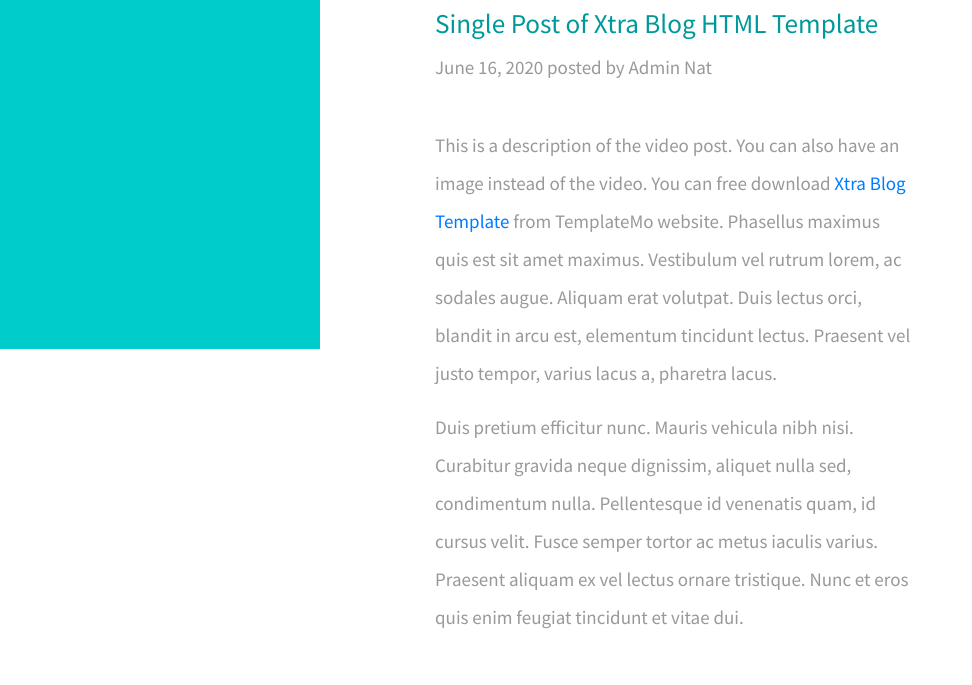
After one commit to aristovmartin/entrega_final, a Django app: page /main/blog in a window 1280 px wide. The commit adds this page. Shown: the part 451-1136 px from the top of the page, without its empty margins (0-972 px from the left). Run offline with Django 4.2, Linux system fonts and the light colour scheme; some libraries are stand-ins or nearby versions.

Commit message:
Html basico para mostrar un blog

```diff
--- a/entregaFinal/blogApp/templates/about_me.html
+++ b/entregaFinal/blogApp/templates/about_me.html
@@ -4,7 +4,7 @@
     {% load static %}
 	<meta charset="UTF-8">
 	<meta name="viewport" content="width=device-width, initial-scale=1.0">
-	<title>Xtra Blog</title>
+	<title>Blog</title>
 	<link rel="stylesheet" href="{% static 'appBlog/fontawesome/css/all.min.css' %}"> <!-- https://fontawesome.com/ -->
 	<link href="https://fonts.googleapis.com/css2?family=Source+Sans+Pro&display=swap" rel="stylesheet"> <!-- https://fonts.google.com/ -->
     <link href="{% static 'appBlog/css/bootstrap.min.css' %}" rel="stylesheet">
@@ -31,7 +31,7 @@
                         <i class="fas fa-users"></i>
                         Cuentas
                     </a></li>
-                    <li class="tm-nav-item"><a href="contact.html" class="tm-nav-link">
+                    <li class="tm-nav-item"><a href="{% url 'about' %}" class="tm-nav-link">
                         <i class="far fa-comments"></i>
                         Acerca de mi
                     </a></li>
--- a/entregaFinal/blogApp/templates/main.html
+++ b/entregaFinal/blogApp/templates/main.html
@@ -4,7 +4,7 @@
     {% load static %}
 	<meta charset="UTF-8">
 	<meta name="viewport" content="width=device-width, initial-scale=1.0">
-	<title>Xtra Blog</title>
+	<title>Blog</title>
 	<link rel="stylesheet" href="{% static 'appBlog/fontawesome/css/all.min.css' %}">
 	<link href="https://fonts.googleapis.com/css2?family=Source+Sans+Pro&display=swap" rel="stylesheet"> <!-- https://fonts.google.com/ -->
     <link href="{% static 'appBlog/css/bootstrap.min.css' %}" rel="stylesheet">
@@ -66,7 +66,8 @@
                 <!-- Esto es un articulo -->
                 <article class="col-12 col-md-6 tm-post">
                     <hr class="tm-hr-primary">
-                    <a href="post.html" class="effect-lily tm-post-link tm-pt-60">
+                    <!-- Aqui a coantinuacion va el link a el post completo-->
+                    <a href="{% url 'pagina_blog' %}" class="effect-lily tm-post-link tm-pt-60">
                         <div class="tm-post-link-inner">
                             <img src="img/img-01.jpg" alt="Image" class="img-fluid">
                         </div>
--- /dev/null
+++ b/entregaFinal/blogApp/templates/page.html
@@ -0,0 +1,77 @@
+<!DOCTYPE html>
+<html lang="en">
+<head>
+    {% load static %}
+	<meta charset="UTF-8">
+	<meta name="viewport" content="width=device-width, initial-scale=1.0">
+	<title>Blog</title>
+	<link rel="stylesheet" href="{% static 'appBlog/fontawesome/css/all.min.css' %}"> <!-- https://fontawesome.com/ -->
+	<link href="https://fonts.googleapis.com/css2?family=Source+Sans+Pro&display=swap" rel="stylesheet"> <!-- https://fonts.google.com/ -->
+    <link href="{% static 'appBlog/css/bootstrap.min.css' %}" rel="stylesheet">
+    <link href="{% static 'appBlog/css/templatemo-xtra-blog.css' %}" rel="stylesheet">
+</head>
+<body>
+	<header class="tm-header" id="tm-header">
+        <div class="tm-header-wrapper">
+            <button class="navbar-toggler" type="button" aria-label="Toggle navigation">
+                <i class="fas fa-bars"></i>
+            </button>
+            <nav class="tm-nav" id="tm-nav">
+                <ul>
+                    <li class="tm-nav-item"><a href="{% url 'inicio' %}" class="tm-nav-link">
+                        <i class="fas fa-home"></i>
+                        Inicio
+                    </a></li>
+                    <li class="tm-nav-item active"><a href="post.html" class="tm-nav-link">
+                        <i class="fas fa-pen"></i>
+                        Mensajes
+                    </a></li>
+                    <li class="tm-nav-item"><a href="about.html" class="tm-nav-link">
+                        <i class="fas fa-users"></i>
+                        Cuentas
+                    </a></li>
+                    <li class="tm-nav-item"><a href="{% url 'about' %}" class="tm-nav-link">
+                        <i class="far fa-comments"></i>
+                        Acerca de mi
+                    </a></li>
+                </ul>
+            </nav>
+
+        </div>
+    </header>
+    <div class="container-fluid">
+        <main class="tm-main">
+            <div class="row tm-row">
+                <div class="col-12">
+                    <hr class="tm-hr-primary tm-mb-55">
+                    <img src="img/img-01.jpg" alt="Image" class="img-fluid">
+                </div>
+            </div>
+            <div class="row tm-row">
+                <div class="col-lg-8 tm-post-col">
+                    <div class="tm-post-full">
+                        <div class="mb-4">
+                            <h2 class="pt-2 tm-color-primary tm-post-title">Single Post of Xtra Blog HTML Template</h2>
+                            <p class="tm-mb-40">June 16, 2020 posted by Admin Nat</p>
+                            <p>
+                                This is a description of the video post. You can also have an image instead of
+                                the video. You can free download
+                                <a rel="nofollow" href="https://templatemo.com/tm-553-xtra-blog" target="_blank">Xtra Blog Template</a>
+                                from TemplateMo website. Phasellus maximus quis est sit amet maximus. Vestibulum vel rutrum
+                                lorem, ac sodales augue. Aliquam erat volutpat. Duis lectus orci, blandit in arcu
+                                est, elementum tincidunt lectus. Praesent vel justo tempor, varius lacus a,
+                        pharetra lacus. </p>
+                            <p>
+                                Duis pretium efficitur nunc. Mauris vehicula nibh nisi. Curabitur gravida neque
+                                dignissim, aliquet nulla sed, condimentum nulla. Pellentesque id venenatis
+                                quam, id cursus velit. Fusce semper tortor ac metus iaculis varius. Praesent
+                                aliquam ex vel lectus ornare tristique. Nunc et eros quis enim feugiat tincidunt
+                                et vitae dui.
+                            </p>
+                        </div>
+
+                    </div>
+                </div>
+            </div>
+</body>
+</html>
--- a/entregaFinal/blogApp/urls.py
+++ b/entregaFinal/blogApp/urls.py
@@ -4,5 +4,6 @@ from blogApp import views
 urlpatterns = [
     path('', views.home, name="inicio"),
     path('about', views.about_me, name="about"),
+    path('blog', views.pagina_blog, name="pagina_blog"),
 
 ]
--- a/entregaFinal/blogApp/views.py
+++ b/entregaFinal/blogApp/views.py
@@ -7,3 +7,6 @@ def home(request):
 
 def about_me(request):
     return render(request,'about_me.html')
+
+def pagina_blog(request):
+    return render(request,'page.html')
```
